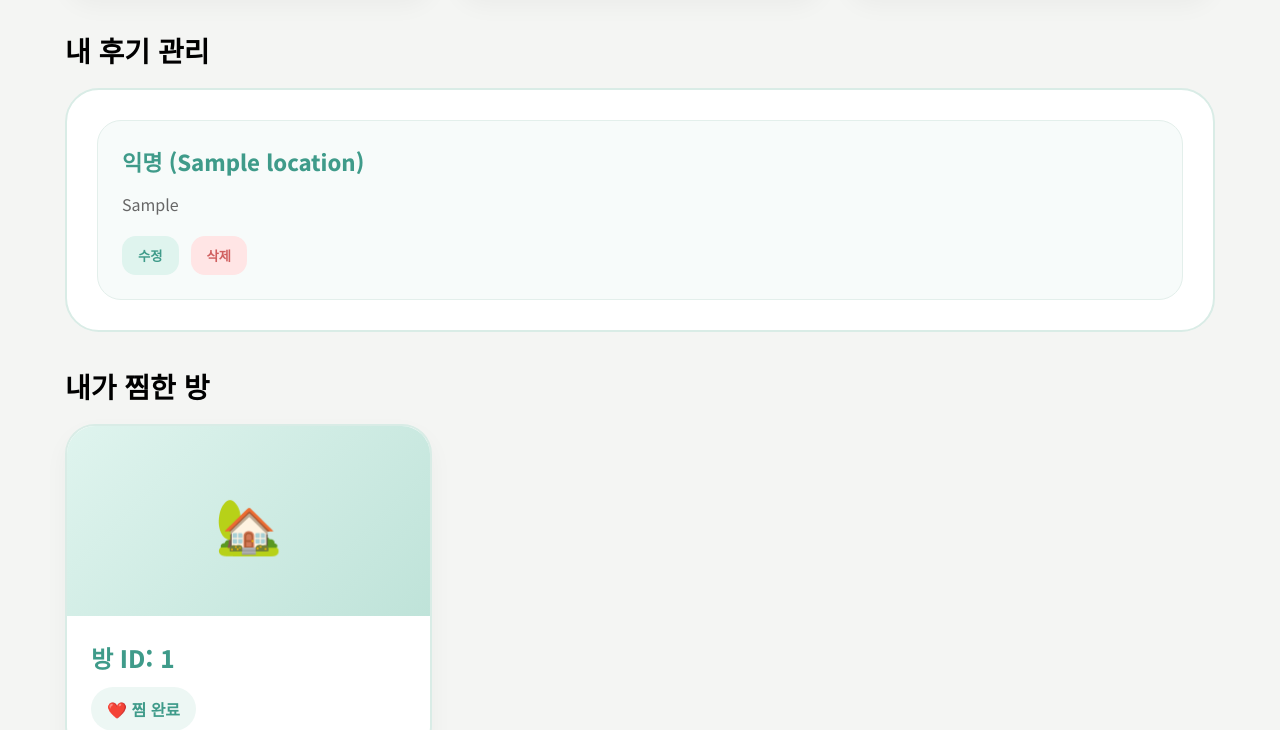
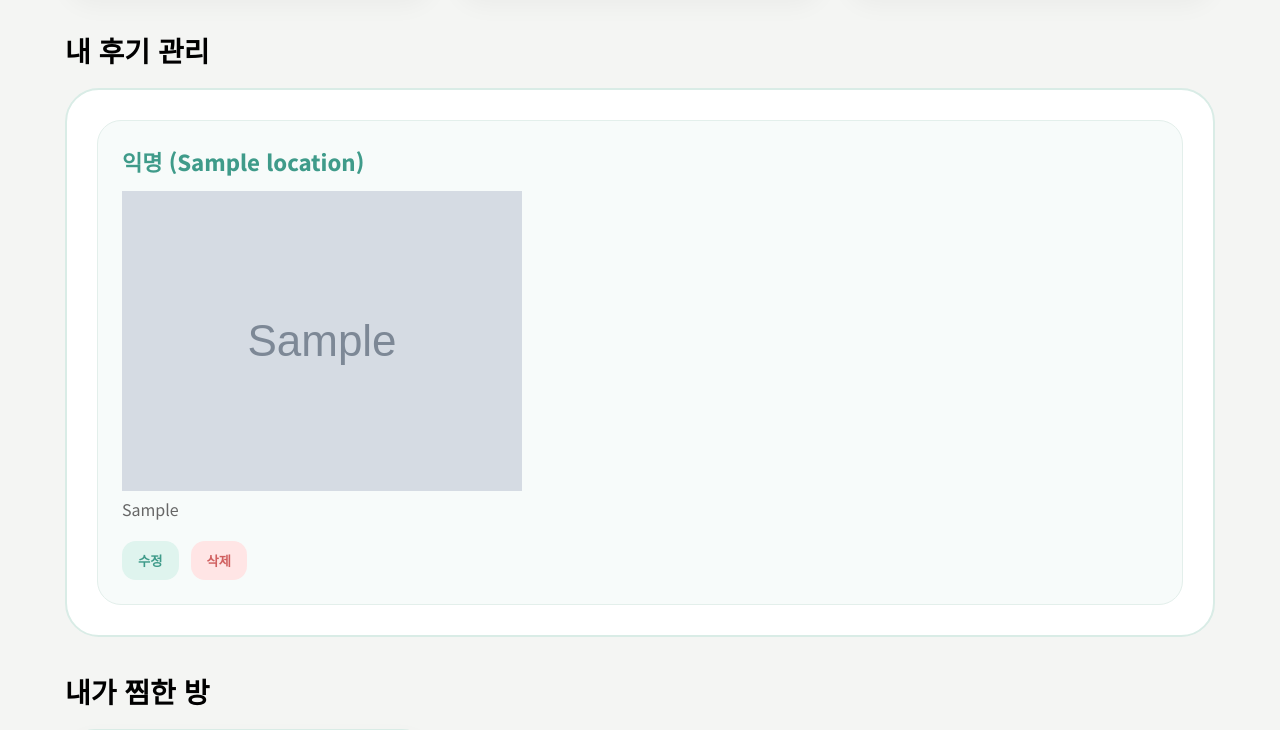
Before and after one commit to hanhee3997/Haedal_Hackathon, a Flask app: template templates/mypage.html in a window 1280 px wide. Shown: the part 633-1363 px from the top of the page. Run offline with Flask 3, Linux system fonts and the light colour scheme; the template is opened without the code that fills it: most values are stand-ins (such as "Sample title", 1, 10 or a date in 2020); grey boxes marked "Sample" are stand-in pictures; parts of the project's set-up code (start-up, migrations or seed data) failed here and were passed over.

Commit message:
사진 업로드 수정 1차

```diff
--- a/templates/mypage.html
+++ b/templates/mypage.html
@@ -77,6 +77,11 @@
                     <div class="review-top">
                         <div class="review-title">익명 ({{ review.location }})</div>
                     </div>
+                    {% if review.image %}
+                    <div class="review-image">
+                        <img src="{{ review.image }}" alt="후기 사진" style="max-width: 100%; height: auto;">
+                    </div>
+                    {% endif %}
                     <div class="review-desc">
                         {{ review.pros_cons }}
                     </div>
```
Also changed, not shown: 1 other file.
